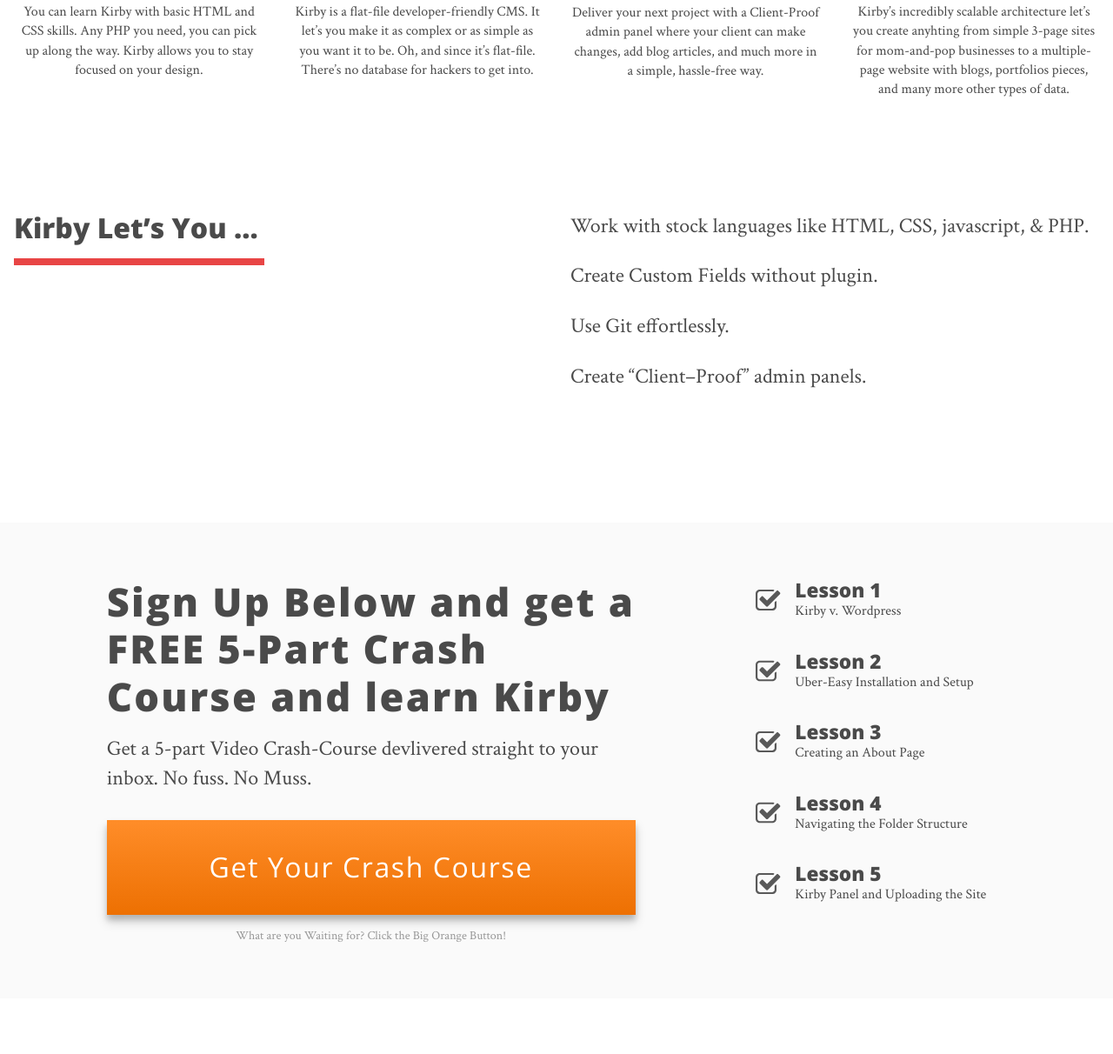
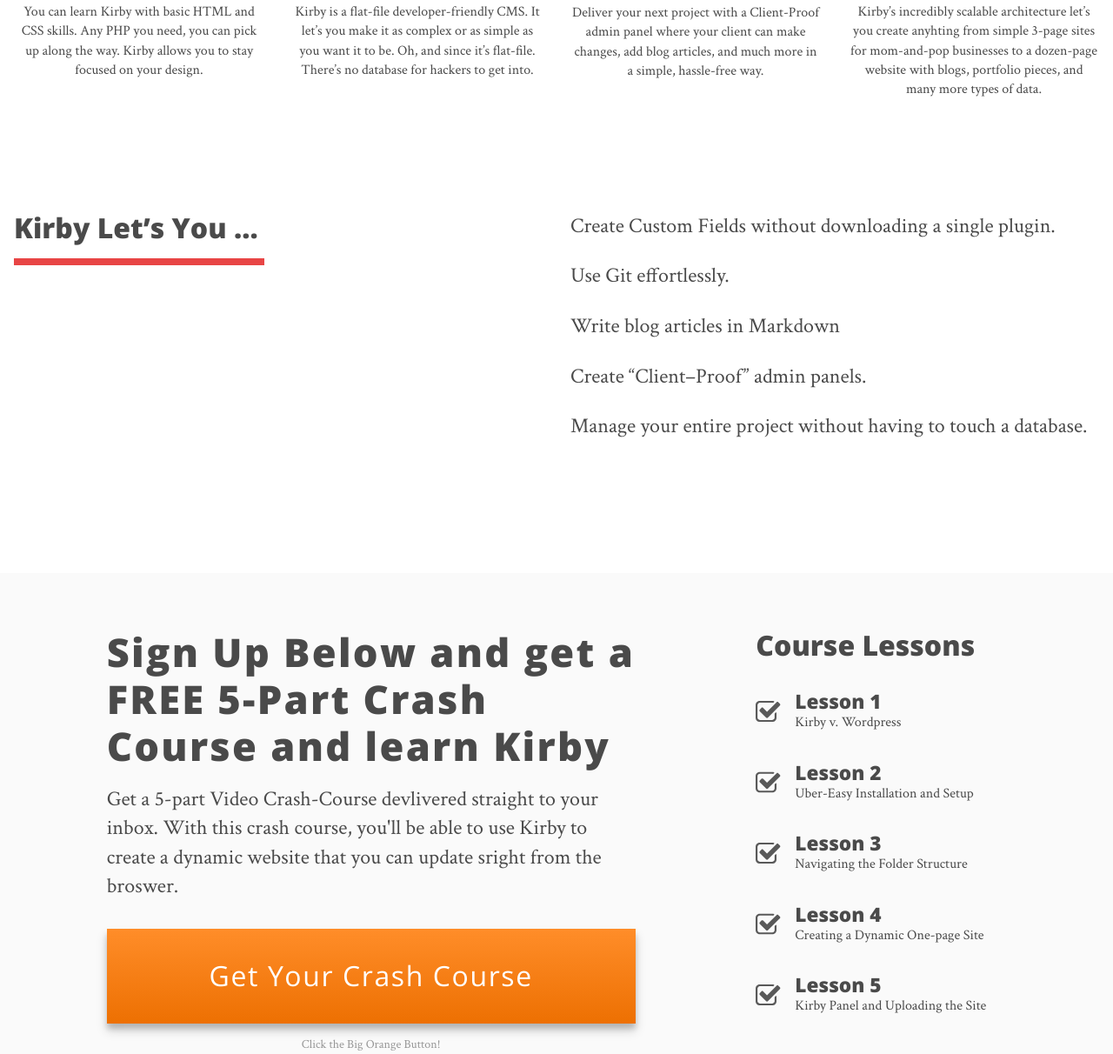
Before and after one commit to adamrasheed/Learn-Kirby-Landing, a plain HTML site: page index.html in a window 1280 px wide. Shown: the part 1230-2442 px from the top of the page at 87% size. Drawn offline with nearby package versions, Linux system fonts and the light colour scheme; a script that the page names is missing.

Commit message:
Fixes and updates
- Increased saturation of header gradient
- fixed typos
-updated feature list

```diff
--- a/assets/main.scss
+++ b/assets/main.scss
@@ -45,7 +45,7 @@
 
 header {
     margin: 0;
-    background-image: linear-gradient(-133deg, #F2FFF4 0%, #EFF0FC 100%);
+    background-image: linear-gradient(-133deg, hsla(129, 100%, 88%, 1) 0%, hsla(235, 68%, 88%, 1) 100%);
     padding: 3rem 0 8rem;
 
     nav {
@@ -144,6 +144,7 @@
             @extend .col-3;
             @extend .offset-1;
 
+            &__title {margin: 0 0 2rem}
             .lesson {
                 margin: 0 0 2rem;
                 display: flex;
--- a/index.html
+++ b/index.html
@@ -68,7 +68,7 @@
                <img src="assets/icon-teams.svg" alt="" class="example--icon">
                <h3 class="example--title">Teams</h3>
                <p class="example--description">
-                   Kirby’s incredibly scalable architecture let’s you create anyhting from simple 3-page sites for mom-and-pop businesses to a multiple-page website with blogs, portfolios pieces, and many more other types of data.
+                   Kirby’s incredibly scalable architecture let’s you create anyhting from simple 3-page sites for mom-and-pop businesses to a dozen-page website with blogs, portfolio pieces, and many more types of data.
                </p>
            </div>
 
@@ -78,10 +78,11 @@
         <h3 class="kirby-lets-you__title">Kirby Let’s You&nbsp;… </h3>
 
         <ul class="kirby-lets-you__list">
-            <li>Work with stock languages like HTML, CSS, javascript, &amp; PHP.</li>
-            <li>Create Custom Fields without plugin.</li>
+            <li>Create Custom Fields without downloading a single plugin.</li>
             <li>Use Git effortlessly.</li>
+            <li>Write blog articles in Markdown</li>
             <li>Create “Client–Proof” admin panels.</li>
+            <li>Manage your entire project without having to touch a database.</li>
         </ul>
     </section>
 
@@ -91,7 +92,7 @@
                 <h2 class="sign-up__title">Sign Up Below and get a FREE 5-Part Crash Course and learn Kirby</h2>
 
                 <p class="large sign-up__description">
-                    Get a 5-part Video Crash-Course devlivered straight to your inbox. No fuss. No Muss.
+                    Get a 5-part Video Crash-Course devlivered straight to your inbox. With this crash course, you'll be able to use Kirby to create a dynamic website that you can update sright from the broswer.
                 </p>
 
                 <div href="" class="sign-up__cta-container">
@@ -124,10 +125,11 @@
                 <script type='text/javascript' src='//s3.amazonaws.com/downloads.mailchimp.com/js/mc-validate.js'></script><script type='text/javascript'>(function($) {window.fnames = new Array(); window.ftypes = new Array();fnames[0]='EMAIL';ftypes[0]='email';fnames[1]='FNAME';ftypes[1]='text';fnames[2]='LNAME';ftypes[2]='text';}(jQuery));var $mcj = jQuery.noConflict(true);</script>
                 </div><!--end .sign-up__cta-container -->
 
-                <p class="sign-up__disclaimer small">What are you Waiting for? Click the Big Orange Button!</p>
+                <p class="sign-up__disclaimer small">Click the Big Orange Button!</p>
             </div>
 
             <div class="lessons">
+                <h3 class="lessons__title">Course Lessons</h3>
                 <div class="lesson">
                     <img src="assets/icon-check.svg" alt="" class="lesson__icon">
                     <div class="lesson__text">
@@ -148,7 +150,7 @@
                     <img src="assets/icon-check.svg" alt="" class="lesson__icon">
                     <div class="lesson__text">
                         <h4>Lesson 3</h4>
-                        <p>Creating an About Page</p>
+                        <p>Navigating the Folder Structure</p>
                     </div>
                 </div>
 
@@ -156,7 +158,7 @@
                     <img src="assets/icon-check.svg" alt="" class="lesson__icon">
                     <div class="lesson__text">
                         <h4>Lesson 4</h4>
-                        <p>Navigating the Folder Structure</p>
+                        <p>Creating a Dynamic One-page Site</p>
                     </div>
                 </div>
 
```
Also changed, not shown: assets/main.css, 2 other files.
